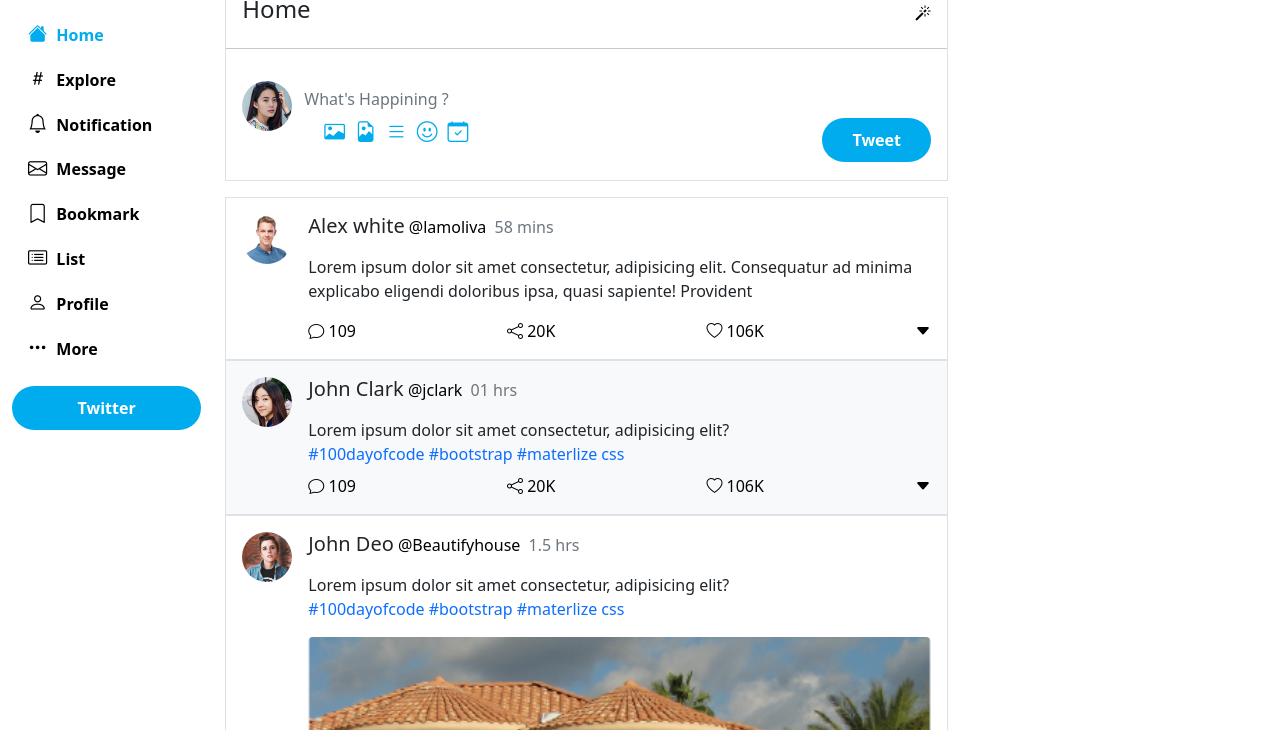
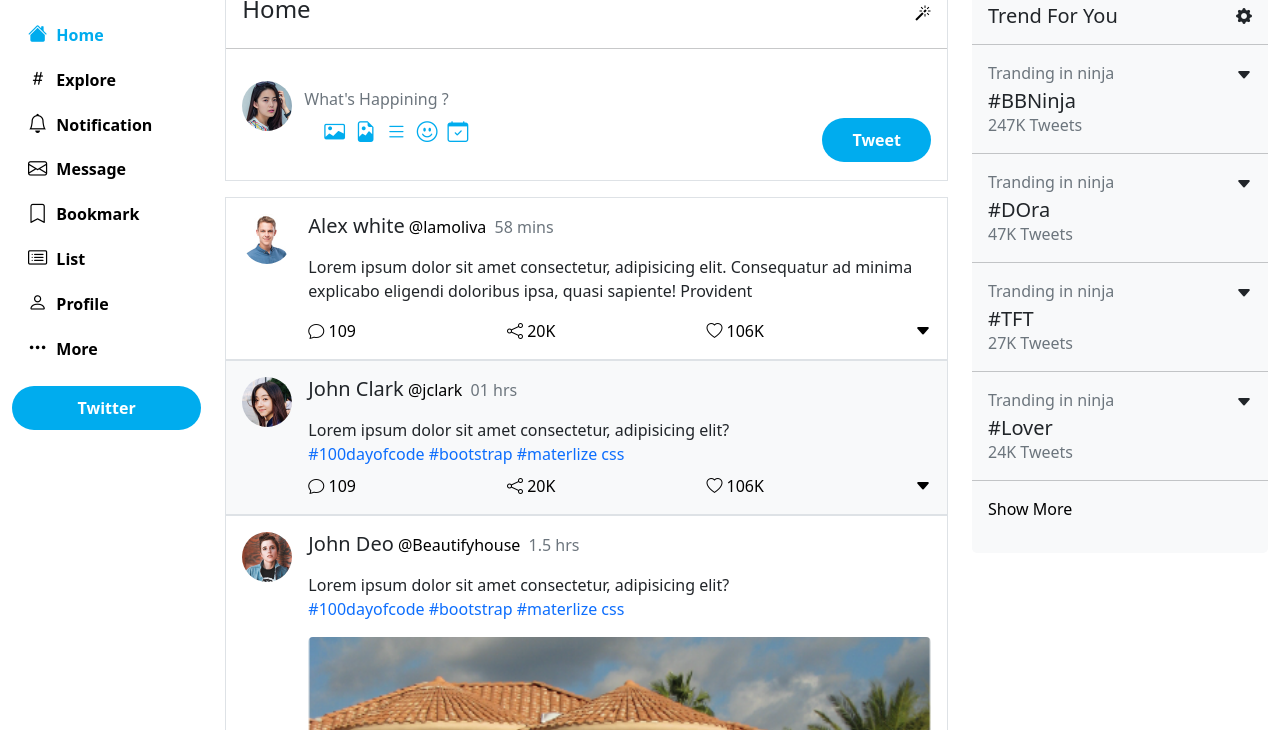
Before and after one commit to hassaanasad/twitter, a plain HTML site: page index.html in a window 1280 px wide. Shown: the part 70-800 px from the top of the page. Drawn offline with Linux system fonts and the light colour scheme.

Commit message:
sidebar links to the end

```diff
--- a/index.html
+++ b/index.html
@@ -235,5 +235,76 @@
                         </form>
                     </div>
                     <!-- Searchbar Search End  -->
+
+                    <!-- Sidebar Link Start Here -->
+                    <div class="bg-light rounded-3 py-3">
+                        <div class="d-flex justify-content-between align-items-center px-3">
+                            <h5 class="mb-0">Trend For You</h5>
+                            <i class="bi bi-gear-fill"></i>
+                        </div>
+                        <hr>
+                        <ul type="none" class="p-0">
+                            <li class="px-3">
+                                <div class="trend-item">
+                                    <div class="d-flex justify-content-between align-items-center">
+                                        <p class="text-muted mb-1">Tranding in ninja</p>
+                                        <i class="bi bi-caret-down-fill"></i>
+                                    </div>
+                                    <h5 class="mb-0">#BBNinja</h5>
+                                    <p class="text-muted">247K Tweets</p>
+                                </div>
+                            </li>
+                            <hr>
+                            <li class="px-3">
+                                <div class="trend-item">
+                                    <div class="d-flex justify-content-between align-items-center">
+                                        <p class="text-muted mb-1">Tranding in ninja</p>
+                                        <i class="bi bi-caret-down-fill"></i>
+                                    </div>
+                                    <h5 class="mb-0">#DOra</h5>
+                                    <p class="text-muted">47K Tweets</p>
+                                </div>
+                            </li>
+                            <hr>
+                            <li class="px-3">
+                                <div class="trend-item">
+                                    <div class="d-flex justify-content-between align-items-center">
+                                        <p class="text-muted mb-1">Tranding in ninja</p>
+                                        <i class="bi bi-caret-down-fill"></i>
+                                    </div>
+                                    <h5 class="mb-0">#TFT</h5>
+                                    <p class="text-muted">27K Tweets</p>
+                                </div>
+                            </li>
+                            <hr>
+                            <li class="px-3">
+                                <div class="trend-item">
+                                    <div class="d-flex justify-content-between align-items-center">
+                                        <p class="text-muted mb-1">Tranding in ninja</p>
+                                        <i class="bi bi-caret-down-fill"></i>
+                                    </div>
+                                    <h5 class="mb-0">#Lover</h5>
+                                    <p class="text-muted">24K Tweets</p>
+                                </div>
+                            </li>
+                            <hr>
+                            <li>
+                                <a href="#" class="px-3 h6">Show More</a>
+                            </li>
+                        </ul>
+                    </div>
+                    <!-- Sidebar Link End Here -->
+                </section>
+            </div>
+            <!-- Right Sidebar End Here -->
+        </div>
+    </section>
+    <!-- Section End Here -->
+    <!-- *************** JavaScript Files *************** -->
+
+    <!-- Popper JS Added -->
+    <script src="js/popper.min.js"></script>
+    <!-- Bootstrap 5.1.3 JS Added -->
+    <script src="js/bootstrap.min.js"></script>
 </body>
 </html>
```
